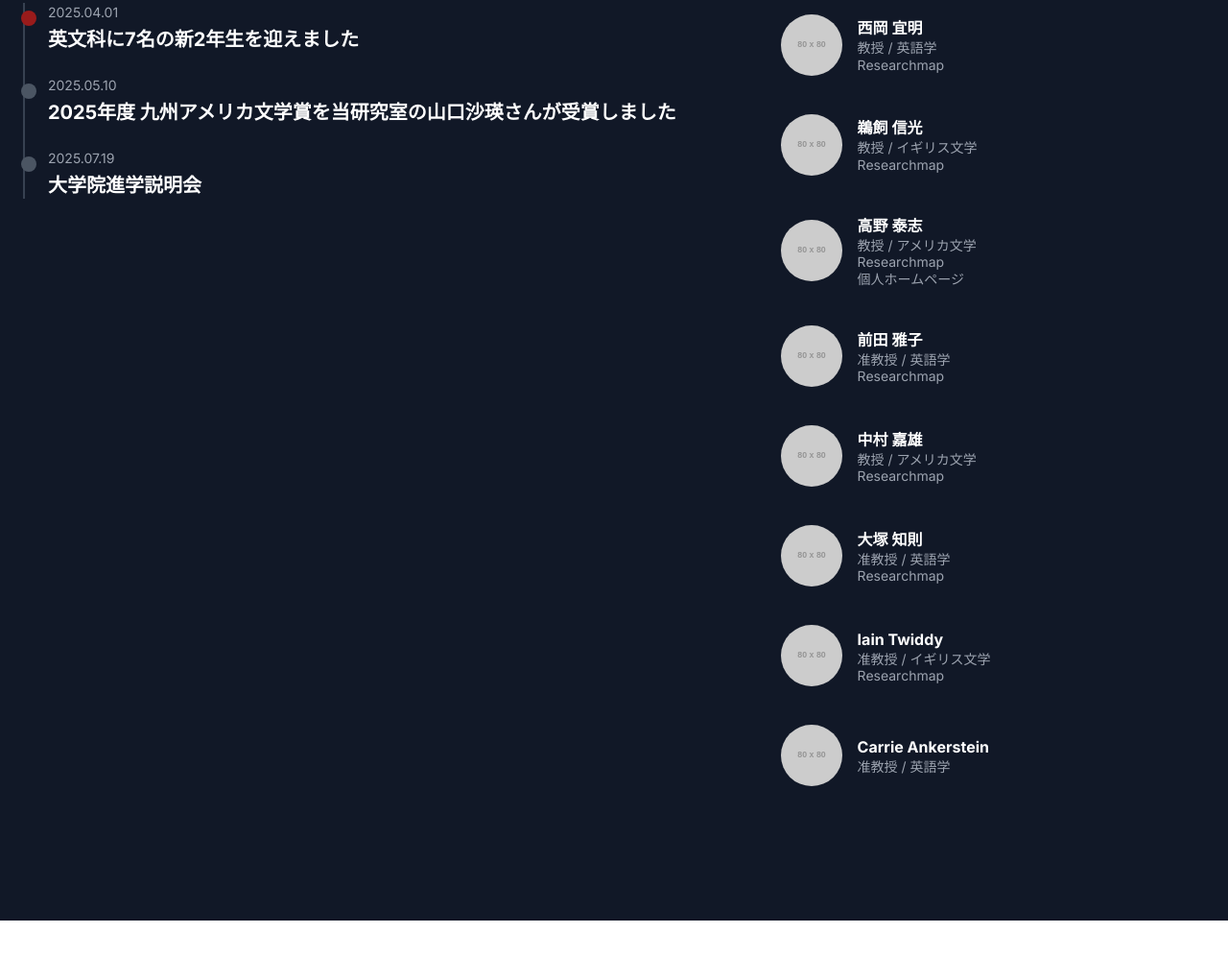
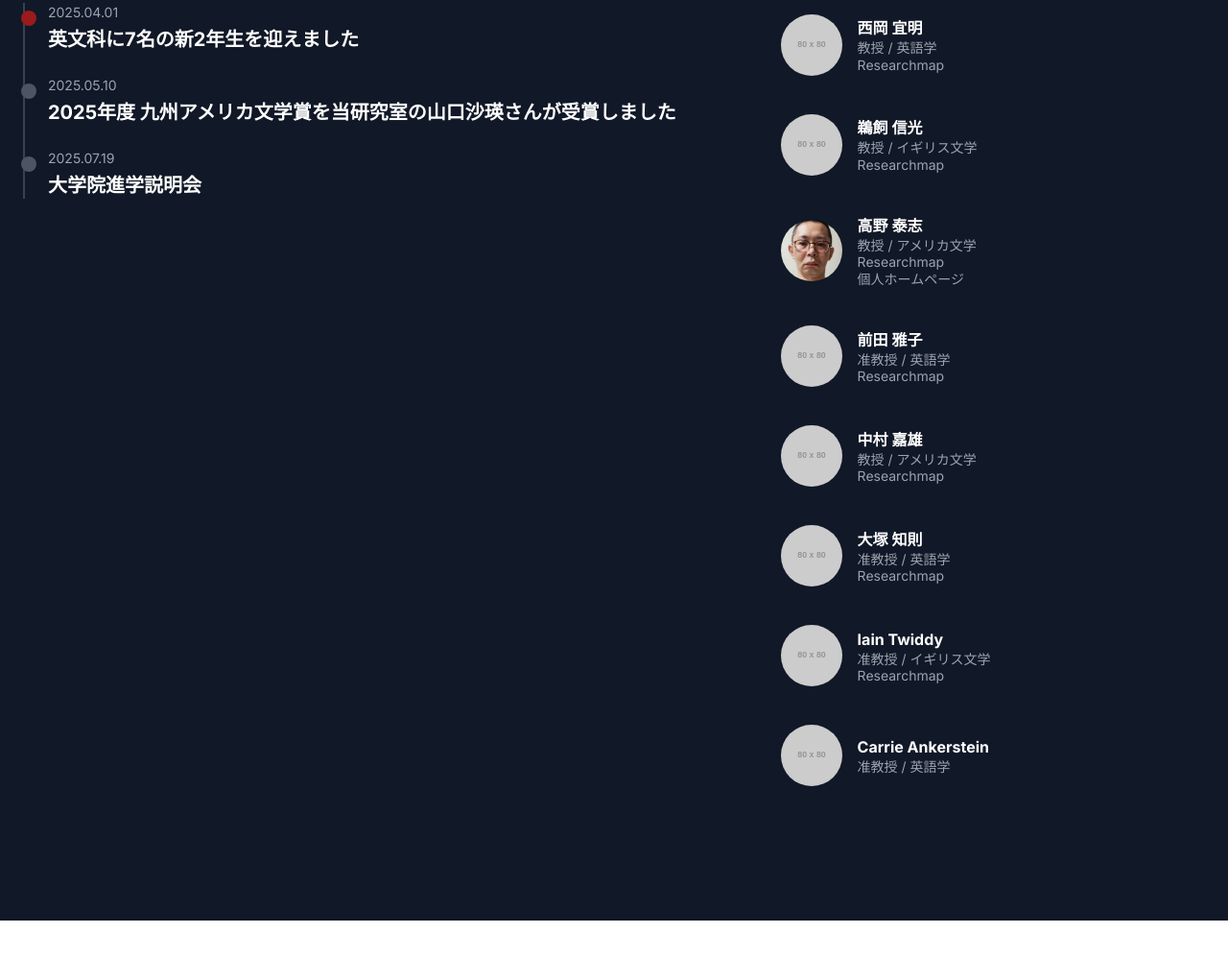
Before and after one commit to takano-eibun/eibun-website, a plain HTML site: page index.html in a window 1280 px wide. Shown: the part 3659-4656 px from the top of the page at 96% size. Drawn offline with nearby package versions, Linux system fonts and the light colour scheme; placeholder pictures from the web are drawn by us.

Commit message:
写真追加

```diff
--- a/index.html
+++ b/index.html
@@ -286,7 +286,7 @@
                                 </div>
                             </div>
                             <div class="flex items-center space-x-4 p-3 rounded-lg hover:bg-gray-800 transition-colors">
-                                <img src="https://placehold.co/80x80/4b5563/ffffff?text=Prof." alt="教員の写真" class="w-16 h-16 rounded-full object-cover flex-shrink-0">
+                                <img src="takano-pic.jpg" alt="教員の写真" class="w-16 h-16 rounded-full object-cover flex-shrink-0">
                                 <div>
                                     <h4 class="font-bold text-white">高野 泰志</h4>
                                     <p class="text-sm text-gray-400 leading-tight">
```
Also changed, not shown: takano-pic.jpg (added).
